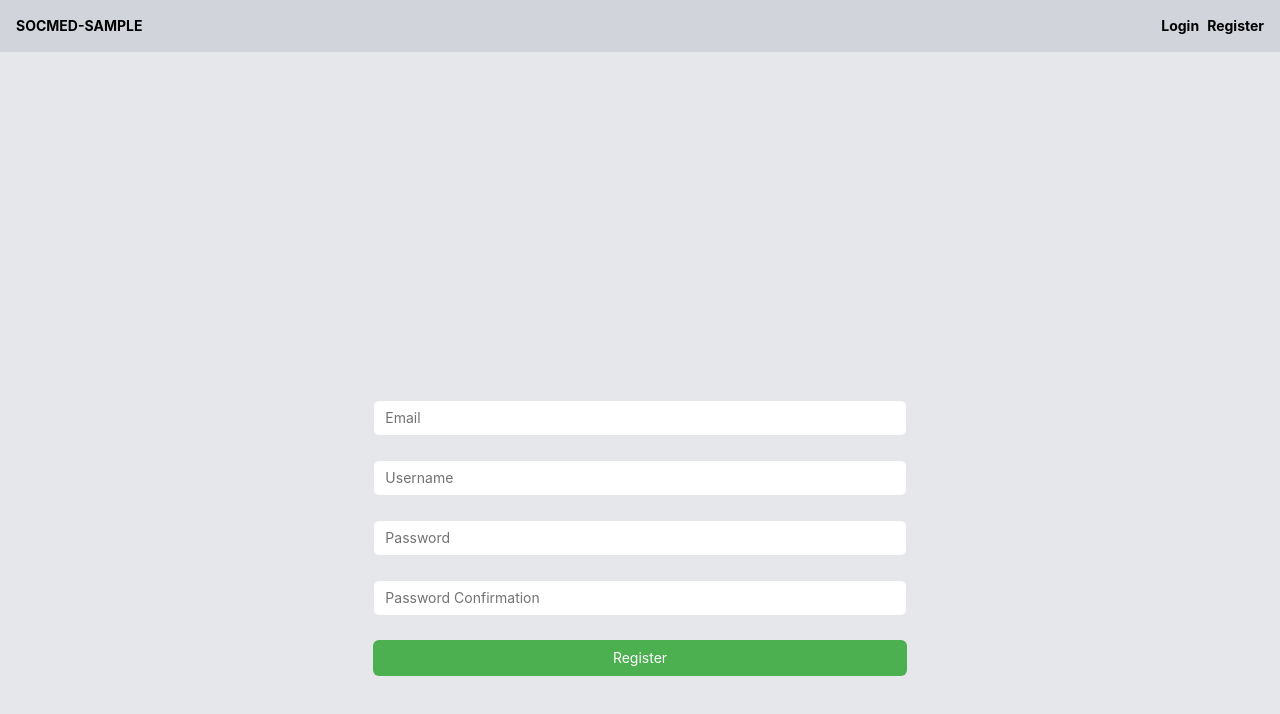
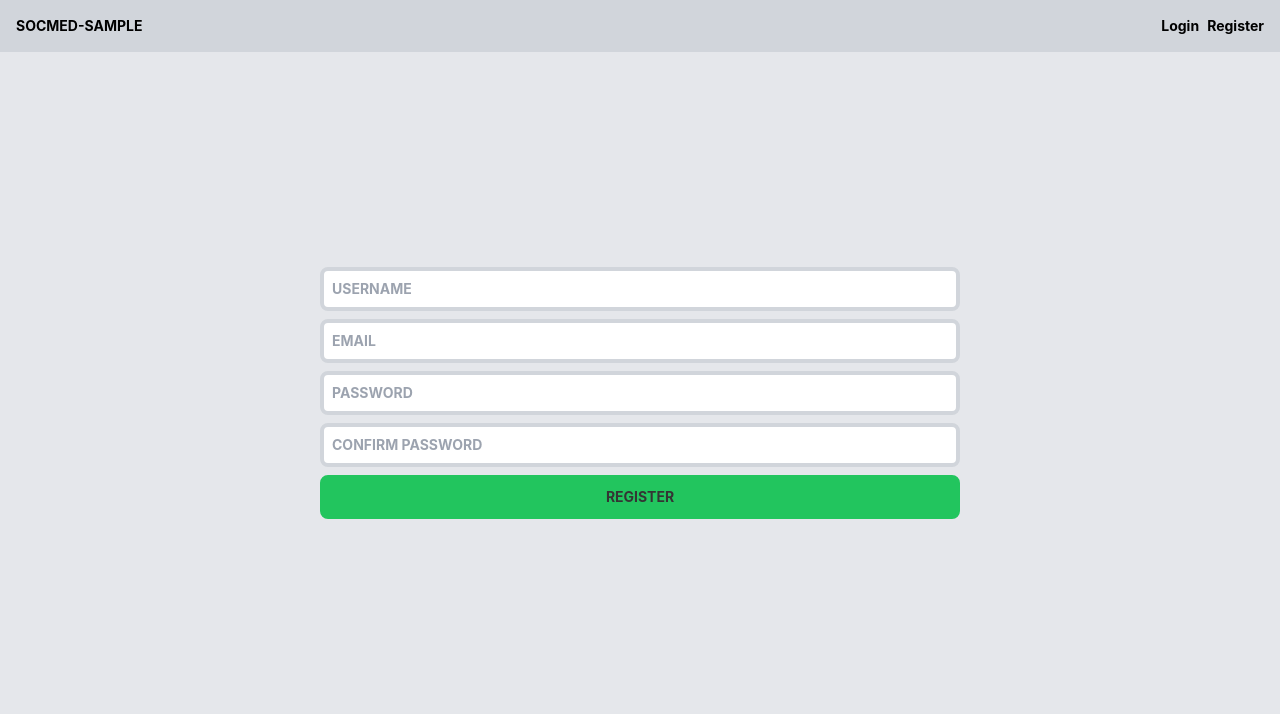
Before and after one commit to lyingtakemura/socmed-sample, a React (Create React App) app in the folder frontend/: page /register in a window 1280 px wide. Shown: the top 714 px of the page. Built offline with nearby package versions, Linux system fonts and the light colour scheme.

Commit message:
Rewrite register page with tailwind

```diff
--- a/frontend/src/pages/Register.jsx
+++ b/frontend/src/pages/Register.jsx
@@ -1,17 +1,17 @@
 import React, { useState } from "react";
 import axios from "axios";
-import { Form, ButtonToolbar, Button, FlexboxGrid, Message } from "rsuite";
 import { useNavigate } from "react-router-dom";
 
 const LoginPage = () => {
+    const [username, setUsername] = useState("");
     const [email, setEmail] = useState("");
-    const [username, setUsername] = useState("");
     const [password, setPassword] = useState("");
     const [rePassword, setRePassword] = useState("");
     const [alert, setAlert] = useState("");
     let navigate = useNavigate();
 
-    const handleSubmit = () => {
+    const handleSubmit = (event) => {
+        event.preventDefault()
         axios
             .post("http://127.0.0.1:8000/auth/users/", {
                 email: email,
@@ -46,89 +46,61 @@ const LoginPage = () => {
     return (
         <>
             {alert && (
-                <FlexboxGrid
-                    justify="center"
-                    style={{ margin: "0.5rem", justify: "center" }}
-                >
-                    <FlexboxGrid.Item colspan={10}>
-                        <Message
-                            showIcon
-                            type={alert.type}
-                            onClose={(event) => setAlert("")}
+                <div
+                    onClick={(event) => setAlert("")}
+                    className="mx-auto mb-1 p-4 border-4 border-green-500 w-1/2 font-bold text-center rounded-lg"
                 >
                     {alert.body}
-                        </Message>
-                    </FlexboxGrid.Item>
-                </FlexboxGrid>
+                </div>
             )}
-            <FlexboxGrid
-                justify="center"
-                style={{
-                    position: "absolute",
-                    left: "0",
-                    right: "0",
-                    top: "50%",
-                    bottom: "0",
-                    margin: "auto",
-                }}
-            >
-                <FlexboxGrid.Item colspan={10}>
-                    <Form onSubmit={handleSubmit} fluid>
-                        <Form.Group controlId="email">
-                            <Form.Control
+            <div className="m-auto w-1/2 absolute top-1/3 left-0 right-0">
+                <form onSubmit={handleSubmit}>
+                    <input
+                        type="text"
+                        name="username"
+                        value={username}
+                        onChange={(event) => setUsername(event.target.value)}
+                        required
+                        placeholder="USERNAME"
+                        className="p-2 rounded-lg border-4 border-gray-300 focus:border-green-500 focus:outline-none font-bold w-full mb-2"
+                    />
+                    <input
+                        type="text"
                         name="email"
                         value={email}
-                                onChange={(event) => setEmail(event)}
+                        onChange={(event) => setEmail(event.target.value)}
                         required
-                                placeholder="Email"
+                        placeholder="EMAIL"
+                        className="p-2 rounded-lg border-4 border-gray-300 focus:border-green-500 focus:outline-none font-bold w-full mb-2"
                     />
-                        </Form.Group>
-                        <Form.Group controlId="username">
-                            <Form.Control
-                                name="username"
-                                value={username}
-                                onChange={(event) => setUsername(event)}
-                                required
-                                placeholder="Username"
-                            />
-                        </Form.Group>
-                        <Form.Group controlId="password">
-                            <Form.Control
+                    <input
+                        type="password"
                         name="password"
                         value={password}
+                        autoComplete="off"
+                        onChange={(event) => setPassword(event.target.value)}
+                        required
+                        placeholder="PASSWORD"
+                        className="p-2 rounded-lg border-4 border-gray-300 focus:border-green-500 focus:outline-none font-bold w-full mb-2"
+                    />
+                    <input
                         type="password"
+                        name="rePassword"
+                        value={rePassword}
                         autoComplete="off"
-                                onChange={(event) => setPassword(event)}
+                        onChange={(event) => setRePassword(event.target.value)}
                         required
-                                placeholder="Password"
+                        placeholder="CONFIRM PASSWORD"
+                        className="p-2 rounded-lg border-4 border-gray-300 focus:border-green-500 focus:outline-none font-bold w-full mb-2"
                     />
-                        </Form.Group>
-                        <Form.Group controlId="rePassword">
-                            <Form.Control
-                                name="password"
-                                value={rePassword}
-                                type="password"
-                                autoComplete="off"
-                                onChange={(event) => setRePassword(event)}
-                                required
-                                placeholder="Password Confirmation"
-                            />
-                        </Form.Group>
-                        <Form.Group>
-                            <ButtonToolbar>
-                                <Button
-                                    appearance="primary"
-                                    color="green"
+                    <button
                         type="submit"
-                                    block
+                        className="p-2 rounded-lg border-4 border-green-500 bg-green-500 font-bold w-full"
                     >
-                                    Register
-                                </Button>
-                            </ButtonToolbar>
-                        </Form.Group>
-                    </Form>
-                </FlexboxGrid.Item>
-            </FlexboxGrid>
+                        REGISTER
+                    </button>
+                </form>
+            </div>
         </>
     );
 };
```
Lines whose indentation alone changed are shown as unchanged.
